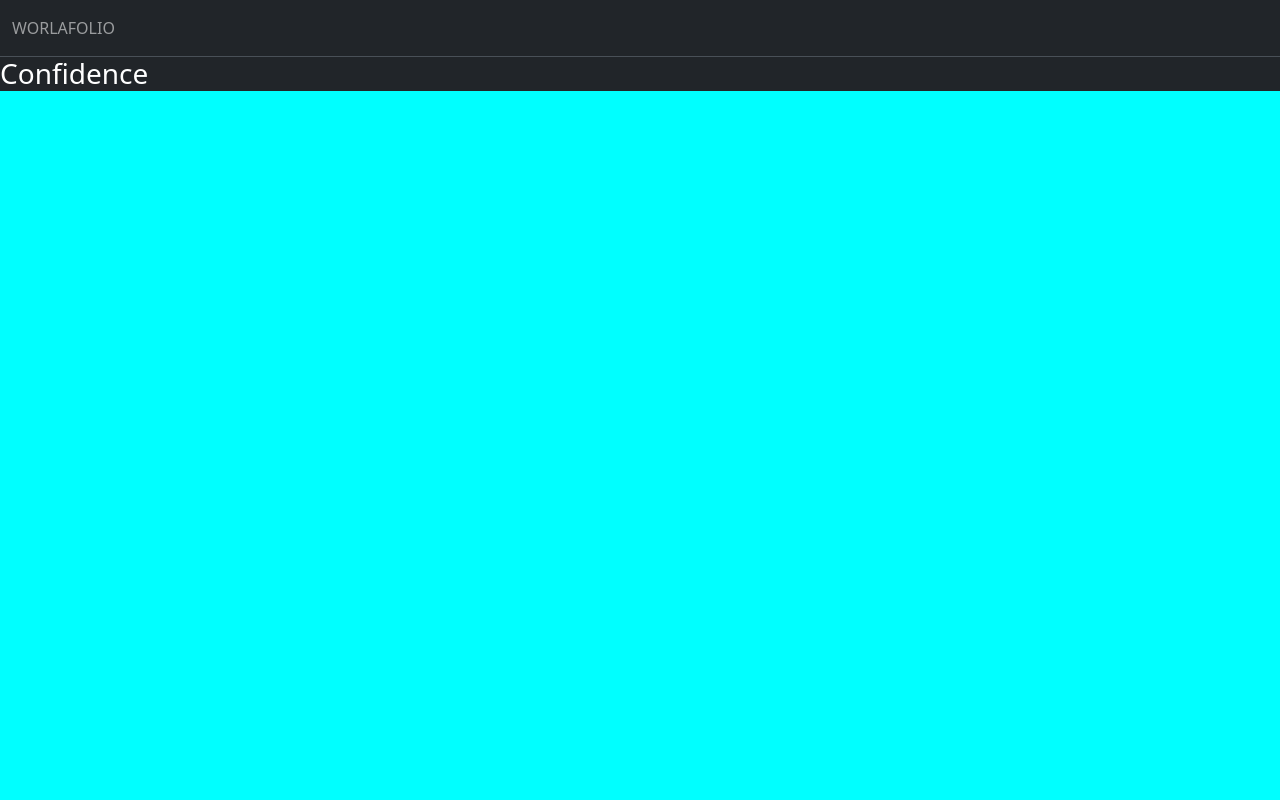
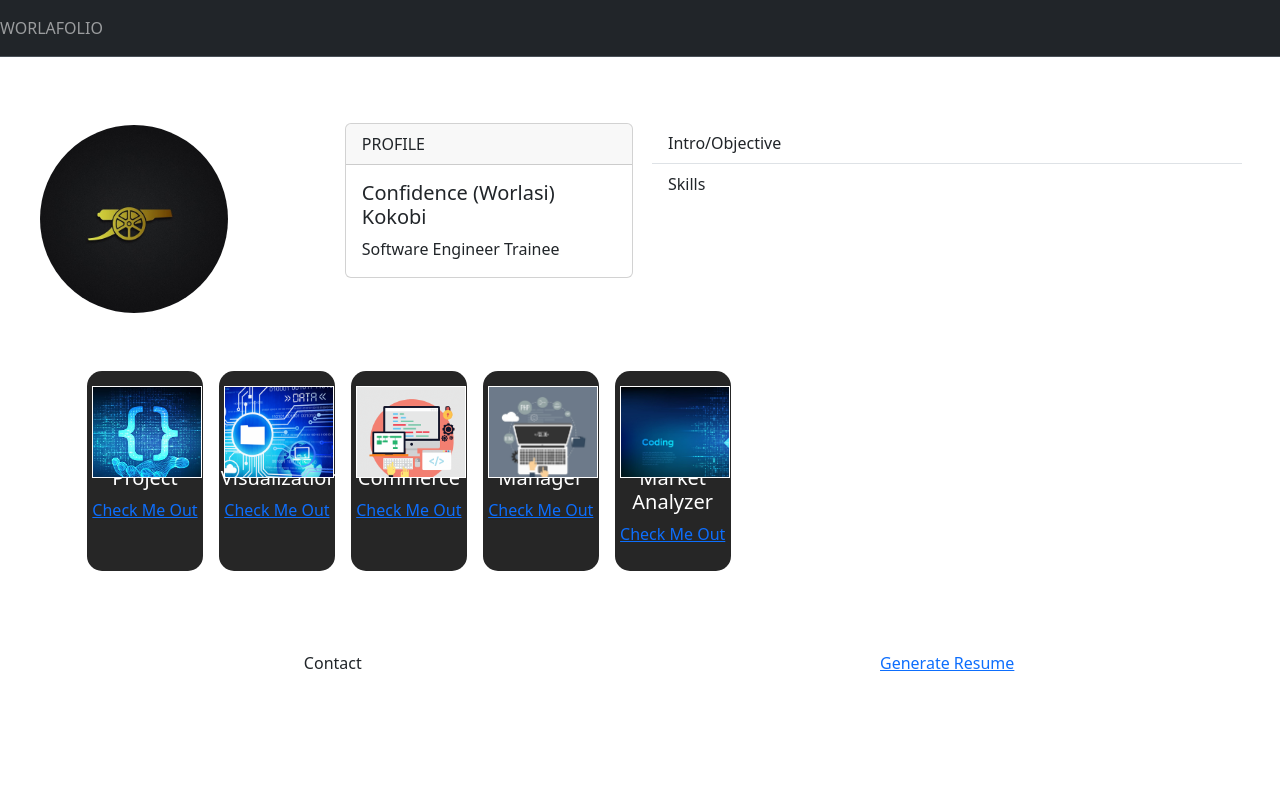
Before and after one commit to worladev/worlafolio, a Django app: page / in a window 1280 px wide. Run offline with Django 5.2, Linux system fonts and the light colour scheme; data comes from the database, SQL or seed files in the repository; some libraries are stand-ins or nearby versions.

Commit message:
adding a slider to the homepage

```diff
--- a/worlafolio/folio/static/css/style.css
+++ b/worlafolio/folio/static/css/style.css
@@ -1,6 +1,97 @@
-.base{
-    background-color: aqua;
-    height: 100vh;
-    padding-right: 0% !important;
-    padding-left: 0% !important;
+.container-fluid, .row{
+    margin-right: 0 !important;
+    margin-bottom: 0 !important;
+    margin-left: 0 !important;
 }
+.navbar{
+    background: #0C090A;
+}
+.header{
+    color: #fff;
+    justify-items: center;
+}
+.baseContainer{
+    background-color: #2C3539;
+    min-height: 100vh;
+}
+.container-fluid, .navCol{
+    padding-right: 0 !important;
+    padding-bottom: 0 !important;
+    padding-left: 0 !important;
+}
+.pageContent{
+    margin-top: 2%;
+    margin-left: 2%;
+    margin-right: 2%;
+}
+.card-img-top{
+    border-radius: 50% !important;
+    border: 2px solid #fff;
+}
+.profile-image-wrapper{
+    width: 12rem;
+    height: 12rem;
+}
+
+
+/*Slider*/
+
+.project-slider{
+    width: 90%;
+    margin: auto;
+}
+.project-slider[data-animated="true"]{
+    border: 5px solid #000;
+    overflow: hidden;
+    mask: linear-gradient(
+        90deg,
+        transparent,
+        white 20%,
+        white 80%,
+        transparent
+    );
+}
+.project-slider[data-animated="true"] .project-slider-inner{
+    width: max-content;
+    flex-wrap: nowrap;
+    animation: scroll 40s linear infinite;
+}
+.project-slider-inner{
+    width: max-content;
+    padding-block: 1rem;
+    display: flex;
+    gap: 1rem;
+    flex-wrap: wrap;
+}
+.project-item{
+    width: 13%;
+    height: auto;
+    background: #262626;
+    border-radius: 15px;
+    flex-shrink: 0;
+    position: relative;
+    padding: 8% 0.2% 1% 0.2%;
+}
+@keyframes scroll {
+    to {
+        transform: translate(calc(-50% - 0.5rem));
+    }
+}
+
+/* OTHER STYLING */
+.project-image{
+    position: absolute;
+    width: 95%;
+    height: 46%;
+    border: 1px solid #fff;
+    overflow: hidden;
+    top: 15px;
+    left: 5px;
+}
+.project-image img{
+    width: 100%;
+}
+.project-text{
+    color: #fff;
+    text-align: center;
+}
--- a/worlafolio/folio/templates/folio/index.html
+++ b/worlafolio/folio/templates/folio/index.html
@@ -2,13 +2,87 @@
 
 
 {% block content %}
-    <div>
-        <div class="col content-1 vw-100">
-            {% if user.first_name %}
-                <h3 class="text-bg-dark">{{user.first_name}}</h3>
-            {% else %}
-                <h5>Data does not exist.</h5>
-            {% endif %}
+    <div class="pageContent">
+
+        <div class="row">
+            <div class="col">
+                <p class="header">BIO</p>
+            </div>
+        </div>
+
+        <!--PROFILE NAME AND INTRO SECTION-->
+        <div class="row">
+            <div class="col-3">
+                <div class="profile-image-wrapper">
+                    <img src="{{ user.profile_image.url }}" class="card-img-top" alt="...">
+                </div>
+            </div>
+
+            <div class="col-3">
+                <div class="card" style="width: 18rem;">
+                    <div class="card-header">
+                        PROFILE
+                    </div>
+                    <div class="card-body">
+                      <h5 class="card-title">{{user.first_name}} (Worlasi) {{user.last_name}}</h5>
+                      <p class="card-text">Software Engineer Trainee</p>
+                    </div>
+                </div>
+            </div>
+
+            <div class="col-6">
+                <ul class="list-group list-group-flush">
+                    <li class="list-group-item">Intro/Objective</li>
+                    <li class="list-group-item">Skills</li>
+                </ul>
+            </div>
+        </div>
+
+
+        <!--PROJECT COROUSEL SECTION-->
+        <div class="row">
+            <div class="col">
+                <p class="header">PROJECTS</p>
+            </div>
+        </div>
+
+        <div class="project-slider">
+            <div class="project-slider-inner">
+                {% for project in projects %}
+                    <div class="project-item">
+                        <div class="project-image">
+                            <img src="{{ project.project_image.url }}" alt="{{ project.title }}">
+                        </div>
+                        <div class="project-text">
+                            <h5>{{ project.title.title }}</h5>
+                            <p>
+                                <a href="{{ project.project_url }}">Check Me Out</a>
+                            </p>
+                        </div>
+                    </div>
+                {% endfor %}
+            </div>
+        </div>
+
+
+
+        <!--CONTACT SECTION-->
+        <div class="row">
+            <div class="col">
+                <p class="header">CONTACT</p>
+            </div>
+        </div>
+
+        <div class="row mt-4">
+            <div class="col d-flex justify-content-center">
+                Contact
+            </div>
+
+            <div class="col d-flex justify-content-center">
+                <div>
+                    <a href="#" class="card-link">Generate Resume</a>
+                </div>
+            </div>
         </div>
     </div>
 {% endblock %}
```
Also changed, not shown: worlafolio/folio/static/js/folioscript.js (added, +20 -0 lines).
